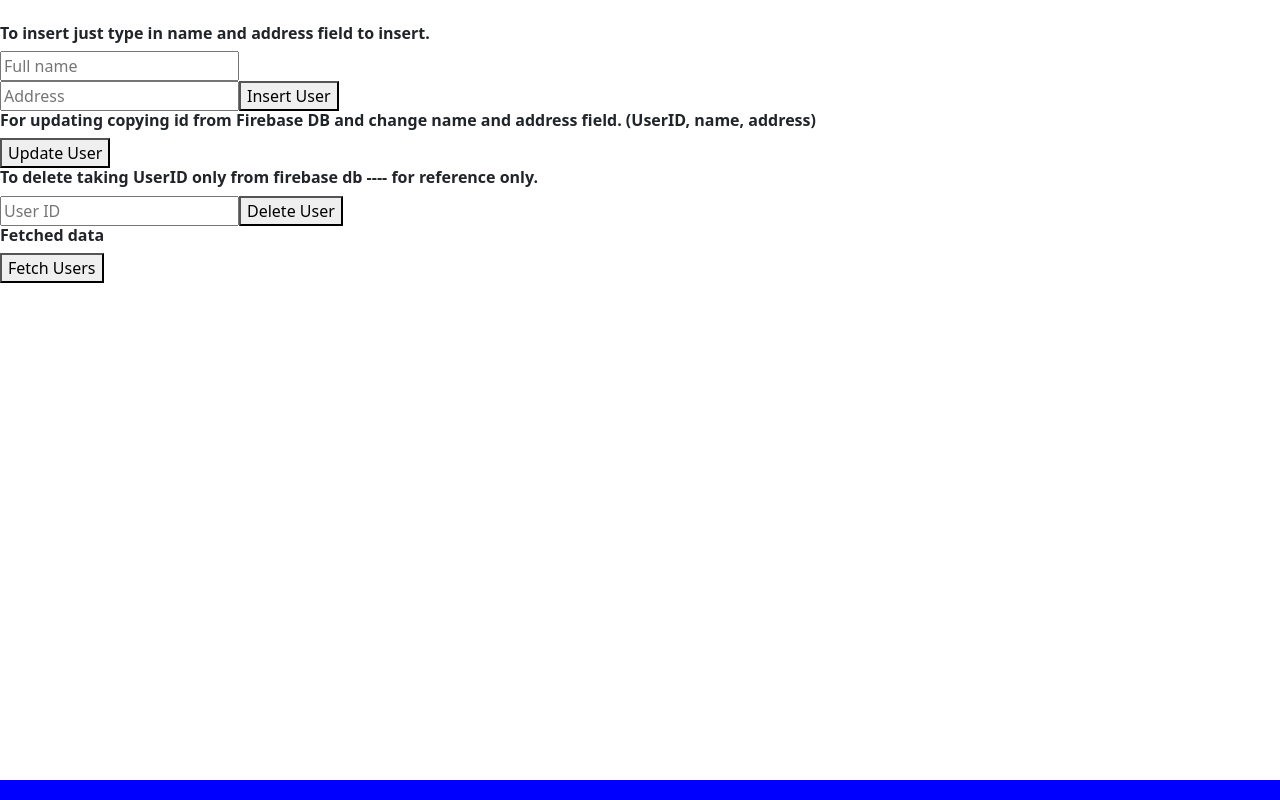
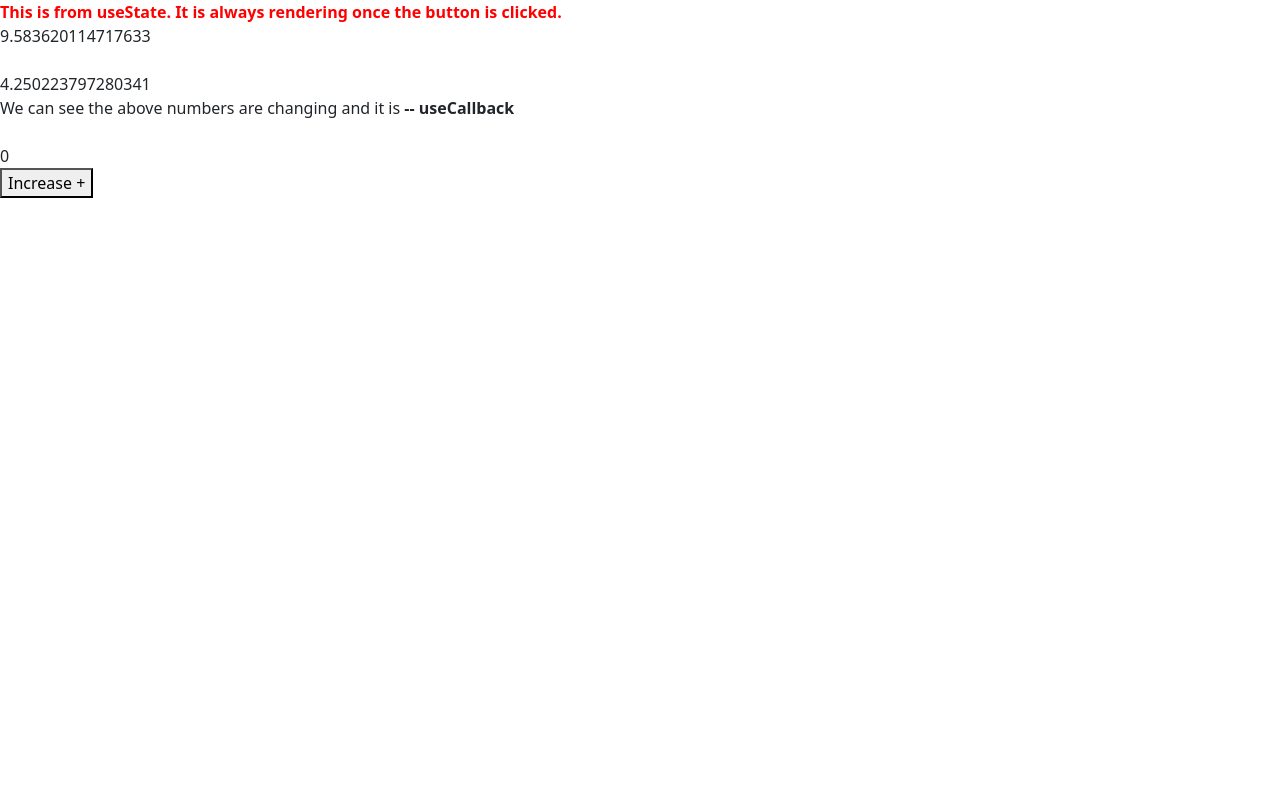
Before and after one commit to Dips2020/React, a React (Vite) app in the folder Learning/React_jsx/react-app/: page / in a window 1280 px wide. Built offline with nearby package versions, Linux system fonts and the light colour scheme.

Commit message:
learned about useMemo and useCallback hooks

```diff
--- a/Learning/React_jsx/react-app/src/App.jsx
+++ b/Learning/React_jsx/react-app/src/App.jsx
@@ -17,8 +17,9 @@
 // import TodoList_useReducer from "./components/Hooks/useContext_useReducer/UseReducer/TodoList_useReducer/TodoList_useReducer";
 // import UseRef from "./components/Hooks/useRef/UseRef";
 // import CounterRender from "./components/Hooks/useRef/CounterRender/CounterRender";
-
-import CrudOperationFirebase from "./components/CRUD_Operation_Firebase/CrudOperationFirebase";
+// import CrudOperationFirebase from "./components/CRUD_Operation_Firebase/CrudOperationFirebase";
+// import Memoization from "./components/Hooks/useCallback_useMemo/useMemo/Memoization";
+import UseCallback from "./components/Hooks/useCallback_useMemo/useCallback/UseCallback";
 
 function App() {
   return (
@@ -64,12 +65,14 @@ function App() {
       {/* <TodoList_useReducer /> */}
       {/* <UseRef /> */}
       {/* <CounterRender /> */}
+      {/* <Memoization /> */}
+      <UseCallback />
       {/* -------------------------------------------------------------- */}
       {/* ------------------------ ⬇️ Routing ⬇️ ------------------------ */}
       {/* <ReactRouter /> */}
       {/* -------------------------------------------------------------- */}
       {/* ------------------------ ⬇️ CRUD Operation Firebase ⬇️ ------------------------ */}
-      <CrudOperationFirebase />
+      {/* <CrudOperationFirebase /> */}
 
       {/* -------------------------------------------------------------- */}
       {/* ------------------------ ⬇️  ⬇️ ------------------------ */}
--- /dev/null
+++ b/Learning/React_jsx/react-app/src/components/Hooks/useCallback_useMemo/useCallback/UseCallback.jsx
@@ -0,0 +1,50 @@
+//
+import { useState, useCallback } from "react";
+// import Child from "./Child";
+
+const UseCallback = () => {
+  let [count, setCount] = useState(0);
+  const generateRandomNumbers = () => Math.random() * 10;
+  console.log("I am useState.");
+
+  //! useMemo
+  const randomNumbers = useCallback(() => Math.random() * 10, []);
+  return (
+    <div>
+      <div>
+        <b style={{ color: "red" }}>
+          This is from useState. It is always rendering once the button is
+          clicked.
+        </b>
+        <br />
+        {generateRandomNumbers()}
+      </div>
+      <div>
+        {/* <b style={{ color: "Blue" }}>
+          And to stop rendering again and again we use useMemo hook.
+        </b> */}
+        <br />
+        {/* //! this a variable in useMemo ---- but in useCallback it becomes function {randomNumbers()} */}
+        {/* //? useMemo */}
+        {/* {randomNumbers} */}
+        {/* //? useCallback */}
+        {randomNumbers()}
+        <br />
+        We can see the above numbers are changing and it is
+        <span style={{ fontWeight: "bold" }}> -- useCallback</span>
+      </div>
+      <br />
+      {count} <br />
+      <button
+        onClick={() => {
+          setCount(count + 1);
+        }}
+      >
+        Increase +
+      </button>
+      <div>{/* <Child /> */}</div>
+    </div>
+  );
+};
+
+export default UseCallback;
--- /dev/null
+++ b/Learning/React_jsx/react-app/src/components/Hooks/useCallback_useMemo/useMemo/Child.jsx
@@ -0,0 +1,16 @@
+//
+import { memo } from "react";
+const Child = () => {
+  let message = "I am rendered from child class.";
+  console.log("I am rendered from child class");
+  return (
+    <div>
+      <h4>
+        <b>{message}</b>
+      </h4>
+    </div>
+  );
+};
+
+// memo -> now it is higher order component and taking param as a Child component
+export default memo(Child);
--- /dev/null
+++ b/Learning/React_jsx/react-app/src/components/Hooks/useCallback_useMemo/useMemo/Memoization.jsx
@@ -0,0 +1,49 @@
+//
+import { useState, useMemo } from "react";
+import Child from "./Child";
+
+const Memoization = () => {
+  let [count, setCount] = useState(0);
+  const generateRandomNumbers = () => Math.random() * 10;
+  console.log("I am useState.");
+
+  //! useMemo
+  const randomNumbers = useMemo(() => Math.random() * 10, []);
+  return (
+    <div>
+      <div>
+        <b style={{ color: "red" }}>
+          This is from useState. It is always rendering once the button is
+          clicked.
+        </b>
+        <br />
+        {generateRandomNumbers()}
+      </div>
+      <div>
+        <b style={{ color: "Blue" }}>
+          And to stop rendering again and again we use useMemo hook.
+        </b>
+        <br />
+        {/* //! this a variable in useMemo ---- but in useCallback it becomes function {randomNumbers()} */}
+        {randomNumbers}
+        <br />
+        We can see the above numbers are not changing and it is{" "}
+        <span style={{ fontWeight: "bold" }}>memoized</span>
+      </div>
+      <br />
+      {count} <br />
+      <button
+        onClick={() => {
+          setCount(count + 1);
+        }}
+      >
+        Increase +
+      </button>
+      <div>
+        <Child />
+      </div>
+    </div>
+  );
+};
+
+export default Memoization;
```
Also changed, not shown: 1 other file (tests, documents, lock files or other folders).
